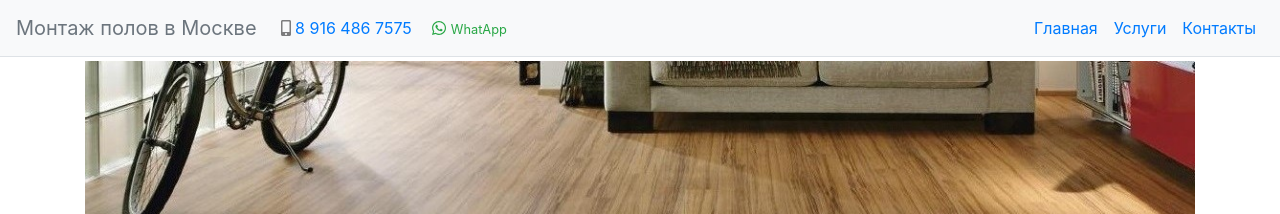
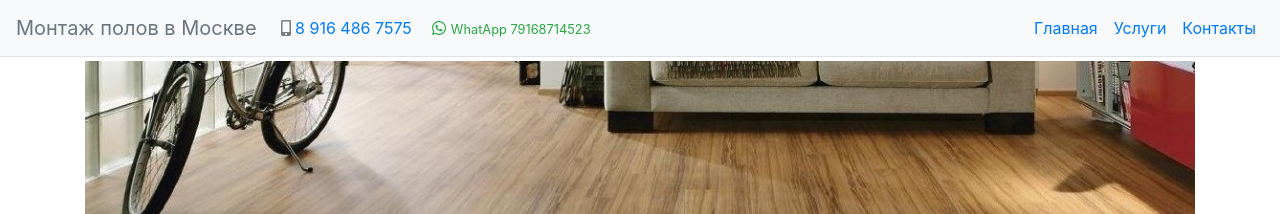
Before and after one commit to nskforward/MFloor, a Jekyll site: the page built from index.html, in a window 1280 px wide. Shown: the top 214 px of the page. Built offline with Jekyll 4.4.1, drawn with Linux system fonts in a browser that asks for light colours.

Commit message:
index page

```diff
--- a/_includes/navigation.html
+++ b/_includes/navigation.html
@@ -13,7 +13,7 @@
                     </span>
                      <span>
                         <i class="fab fa-whatsapp text-success"></i>
-                         <a href="https://wa.me/79168714523"><small class="text-success">WhatApp</small></a>
+                         <a href="https://wa.me/79168714523"><small class="text-success">WhatApp 79168714523</small></a>
                     </span>
                 </span>
             </li>
```
